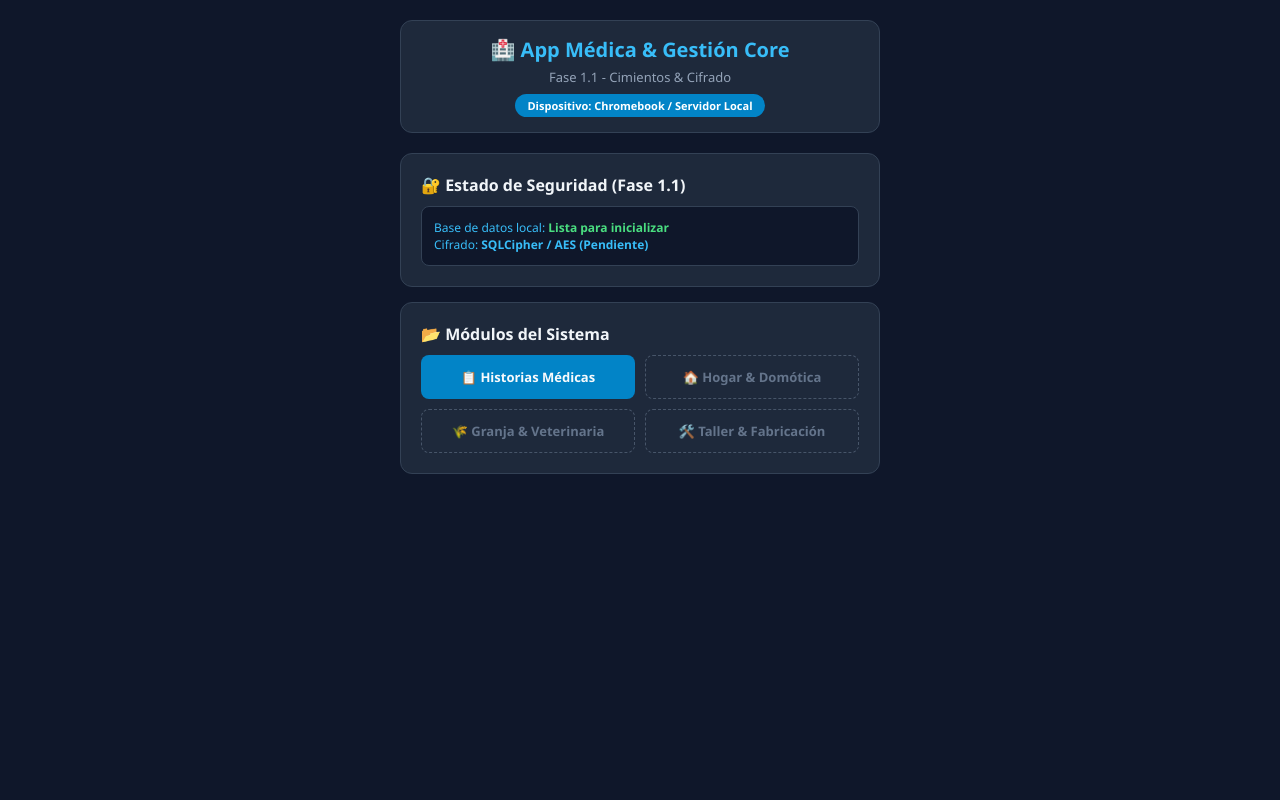
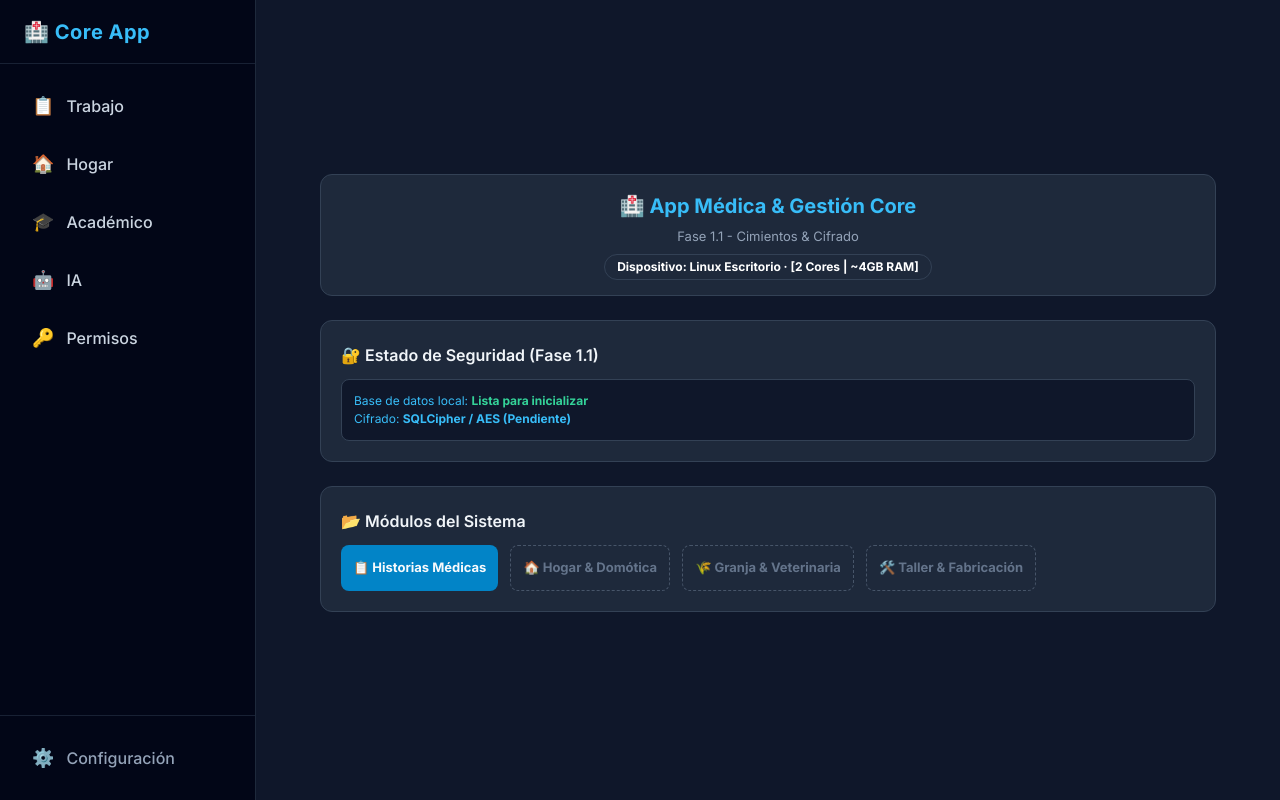
Before and after one commit to EIGI777/app_medica, a website: page www/index.html in a window 1280 px wide. Drawn offline with nearby package versions, Linux system fonts and the light colour scheme.

Commit message:
Actualizando interfaz HTML

```diff
--- /dev/null
+++ b/www/hardware.js
@@ -0,0 +1,42 @@
+// hardware.js
+export function detectHardwareEnvironment(callback) {
+    const ua = navigator.userAgent;
+    let os = "Desconocido";
+    let deviceType = "Escritorio";
+
+    // 1. Sistema Operativo
+    if (/CrOS/.test(ua)) os = "ChromeOS";
+    else if (/Android/.test(ua)) os = "Android";
+    else if (/iPhone|iPad|iPod/.test(ua)) os = "iOS";
+    else if (/Win/.test(ua)) os = "Windows";
+    else if (/Mac/.test(ua)) os = "macOS";
+    else if (/Linux/.test(ua)) os = "Linux";
+
+    // 2. Tipo de Dispositivo
+    const isMobile = /Mobi|Android|iPhone/i.test(ua);
+    const isTablet = /Tablet|iPad/i.test(ua) || (os === "Android" && !/Mobi/.test(ua));
+
+    if (isTablet) deviceType = "Tablet";
+    else if (isMobile) deviceType = "Móvil";
+
+    // 3. Hardware (Cores & RAM)
+    const cores = navigator.hardwareConcurrency ? `${navigator.hardwareConcurrency} Cores` : "";
+    const ram = navigator.deviceMemory ? `~${navigator.deviceMemory}GB RAM` : "";
+    const specs = [cores, ram].filter(Boolean).join(" | ");
+
+    let label = `${os} ${deviceType}` + (specs ? ` · [${specs}]` : "");
+
+    // Devolvemos el resultado básico de inmediato
+    callback(label);
+
+    // 4. Intento de modelo exacto (Asíncrono)
+    if (navigator.userAgentData?.getHighEntropyValues) {
+        navigator.userAgentData.getHighEntropyValues(["model"])
+            .then(uaData => {
+                if (uaData.model) {
+                    callback(`${os} (${uaData.model}) · ${deviceType}`);
+                }
+            })
+            .catch(() => {});
+    }
+}
--- a/www/index.html
+++ b/www/index.html
@@ -3,63 +3,101 @@
 <head>
     <meta charset="UTF-8">
     <meta name="viewport" content="width=device-width, initial-scale=1.0">
-    <title>App Médica - Core</title>
-    <style>
-        * { box-sizing: border-box; margin: 0; padding: 0; font-family: 'Segoe UI', Tahoma, Geneva, Verdana, sans-serif; }
-        body { background-color: #0f172a; color: #f8fafc; padding: 20px; display: flex; flex-direction: column; align-items: center; min-height: 100vh; }
-        .container { width: 100%; max-width: 480px; }
-        .header { text-align: center; margin-bottom: 20px; padding: 15px; background: #1e293b; border-radius: 12px; border: 1px solid #334155; }
-        .header h1 { color: #38bdf8; font-size: 20px; }
-        .header p { color: #94a3b8; font-size: 13px; margin-top: 5px; }
-        .device-badge { display: inline-block; background: #0284c7; color: white; padding: 4px 12px; border-radius: 12px; font-size: 11px; margin-top: 8px; font-weight: bold; }
+    <title>App Médica Gil</title>
+    <script src="https://cdn.tailwindcss.com"></script>
+    <link rel="preconnect" href="https://fonts.googleapis.com">
+    <link rel="preconnect" href="https://fonts.gstatic.com" crossorigin>
+    <link href="https://fonts.googleapis.com/css2?family=Inter:wght@300;400;500;600;700&display=swap" rel="stylesheet">
+    <script>
+        tailwind.config = {theme: {extend: {fontFamily: {sans: ['Inter', 'sans-serif'],},colors: {brand: {50: '#f0f9ff',100: '#e0f2fe',400: '#38bdf8',500: '#0ea5e9',600: '#0284c7',900: '#0c4a6e',}}}}}
+    </script>
+    <link rel="stylesheet" href="style.css">
+</head>
 
-        .card { background: #1e293b; padding: 20px; border-radius: 12px; border: 1px solid #334155; margin-bottom: 15px; }
-        .card h2 { font-size: 16px; color: #f1f5f9; margin-bottom: 10px; display: flex; justify-content: space-between; align-items: center; }
+<body class="bg-slate-900 text-slate-100 font-sans min-h-screen flex flex-col md:flex-row relative overflow-x-hidden">
 
-        .btn-grid { display: grid; grid-template-columns: 1fr 1fr; gap: 10px; margin-top: 10px; }
-        .btn { background: #334155; color: #f8fafc; border: none; padding: 12px; border-radius: 8px; font-size: 13px; font-weight: bold; cursor: pointer; text-align: center; }
-        .btn-active { background: #0284c7; }
-        .btn-disabled { background: #1e293b; color: #64748b; border: 1px dashed #475569; }
+  <!-- Botón Móvil para abrir/cerrar Menú -->
+  <button id="sidebar-toggle" class="md:hidden fixed top-4 left-4 z-50 p-2.5 bg-brand-600 text-white rounded-lg shadow-lg focus:outline-none hover:bg-brand-500 transition-all">
+    <svg id="menu-icon" class="w-6 h-6" fill="none" stroke="currentColor" viewBox="0 0 24 24">
+      <path stroke-linecap="round" stroke-linejoin="round" stroke-width="2" d="M4 6h16M4 12h16M4 18h16" />
+    </svg>
+  </button>
 
-        .status-box { background: #0f172a; padding: 12px; border-radius: 8px; border: 1px solid #334155; font-size: 12px; color: #38bdf8; margin-top: 10px; }
+  <!-- Overlay para fondo oscuro en Móviles -->
+  <div id="sidebar-overlay" class="fixed inset-0 bg-slate-950/60 backdrop-blur-sm z-30 hidden md:hidden transition-opacity"></div>
 
-        /* Modal de construcción */
-        .modal { display: none; position: fixed; top: 0; left: 0; width: 100%; height: 100%; background: rgba(0,0,0,0.8); justify-content: center; align-items: center; z-index: 100; }
-        .modal-content { background: #1e293b; padding: 25px; border-radius: 12px; max-width: 320px; text-align: center; border: 1px solid #0284c7; }
-        .modal-content h3 { color: #38bdf8; margin-bottom: 10px; font-size: 18px; }
-        .modal-content p { color: #cbd5e1; font-size: 14px; margin-bottom: 20px; }
-        .close-btn { background: #0284c7; color: white; border: none; padding: 8px 20px; border-radius: 6px; font-weight: bold; cursor: pointer; }
-    </style>
-</head>
-<body>
+  <!-- Menú Lateral (Sidebar) -->
+  <aside id="sidebar" class="fixed top-0 left-0 z-40 w-64 h-screen bg-slate-950 border-r border-slate-800 flex flex-col justify-between transform -translate-x-full md:translate-x-0 transition-transform duration-300 ease-in-out">
 
-<div class="container">
-    <div class="header">
-        <h1>🏥 App Médica & Gestión Core</h1>
-        <p>Fase 1.1 - Cimientos & Cifrado</p>
-        <div id="device-tag" class="device-badge">Detectando hardware...</div>
+    <div>
+      <!-- Cabecera del Menú -->
+      <div class="h-16 flex items-center px-6 border-b border-slate-800/80">
+        <span class="text-xl font-bold text-brand-400 tracking-wide flex items-center gap-2">
+          🏥 Core App
+        </span>
+      </div>
+
+      <!-- Navegación Principal -->
+      <nav class="p-4 space-y-1.5">
+        <a href="#trabajo" class="flex items-center gap-3 px-4 py-3 text-slate-300 rounded-xl hover:bg-slate-800/70 hover:text-brand-400 transition-colors font-medium">
+          <span class="text-lg">📋</span> Trabajo
+        </a>
+        <a href="#hogar" class="flex items-center gap-3 px-4 py-3 text-slate-300 rounded-xl hover:bg-slate-800/70 hover:text-brand-400 transition-colors font-medium">
+          <span class="text-lg">🏠</span> Hogar
+        </a>
+        <a href="#academico" class="flex items-center gap-3 px-4 py-3 text-slate-300 rounded-xl hover:bg-slate-800/70 hover:text-brand-400 transition-colors font-medium">
+          <span class="text-lg">🎓</span> Académico
+        </a>
+        <a href="#ia" class="flex items-center gap-3 px-4 py-3 text-slate-300 rounded-xl hover:bg-slate-800/70 hover:text-brand-400 transition-colors font-medium">
+          <span class="text-lg">🤖</span> IA
+        </a>
+        <a href="#permisos" class="flex items-center gap-3 px-4 py-3 text-slate-300 rounded-xl hover:bg-slate-800/70 hover:text-brand-400 transition-colors font-medium">
+          <span class="text-lg">🔑</span> Permisos
+        </a>
+      </nav>
+    </div>
+
+    <!-- Opción Inferior: Configuración -->
+    <div class="p-4 border-t border-slate-800/80">
+      <a href="#configuracion" class="flex items-center gap-3 px-4 py-3 text-slate-400 rounded-xl hover:bg-slate-800/70 hover:text-slate-100 transition-colors font-medium">
+        <span class="text-lg">⚙️</span> Configuración
+      </a>
+    </div>
+
+  </aside>
+
+  <!-- Contenido Principal (Tu vista previa adaptada al espacio del sidebar) -->
+  <main class="flex-1 md:ml-64 p-6 transition-all">
+    <div class="container max-w-4xl mx-auto">
+
+      <div class="header mb-6">
+        <h1 class="text-2xl font-bold">🏥 App Médica & Gestión Core</h1>
+        <p class="text-slate-400">Fase 1.1 - Cimientos & Cifrado</p>
+        <div id="device-tag" class="device-badge mt-2 inline-block px-3 py-1 bg-slate-800 text-xs rounded-full border border-slate-700">Detectando hardware...</div>
       </div>
 
       <!-- Módulo Activo: Login & Seguridad Base -->
-    <div class="card">
-        <h2>🔐 Estado de Seguridad (Fase 1.1)</h2>
+      <div class="card mb-6">
+        <h2 class="text-lg font-semibold mb-2">🔐 Estado de Seguridad (Fase 1.1)</h2>
         <div class="status-box" id="db-status">
-            Base de datos local: <strong style="color:#4ade80;">Lista para inicializar</strong><br>
+          Base de datos local: <strong class="text-emerald-400">Lista para inicializar</strong><br>
           Cifrado: <strong>SQLCipher / AES (Pendiente)</strong>
         </div>
       </div>
 
       <!-- Módulos de la App -->
       <div class="card">
-        <h2>📂 Módulos del Sistema</h2>
-        <div class="btn-grid">
+        <h2 class="text-lg font-semibold mb-2">📂 Módulos del Sistema</h2>
+        <div class="btn-grid flex flex-wrap gap-3">
           <button class="btn btn-active" onclick="alert('Módulo de Historias Clínicas: En desarrollo activo para la Fase 1.2')">📋 Historias Médicas</button>
           <button class="btn btn-disabled" onclick="openModal('Módulo de Hogar y Domótica')">🏠 Hogar & Domótica</button>
           <button class="btn btn-disabled" onclick="openModal('Módulo de Producción & Granja')">🌾 Granja & Veterinaria</button>
           <button class="btn btn-disabled" onclick="openModal('Módulo de CAD/CNC/3D')">🛠️ Taller & Fabricación</button>
         </div>
       </div>
+
     </div>
+  </main>
 
   <!-- Ventana Emergente para Módulos en Construcción -->
   <div id="devModal" class="modal">
@@ -70,24 +108,6 @@
     </div>
   </div>
 
-<script>
-    // Detección básica de entorno de hardware
-    const ua = navigator.userAgent;
-    let devName = "Chromebook / Servidor Local";
-    if (ua.includes("Android")) {
-        devName = ua.includes("Samsung") ? "Samsung A02 (Gama Entrada)" : "Redmi Note / Android Móvil";
-    }
-    document.getElementById("device-tag").innerText = "Dispositivo: " + devName;
-
-    function openModal(moduleName) {
-        document.getElementById("modalText").innerHTML = `<strong>${moduleName}</strong><br><br>En un futuro estará disponible, estamos trabajando en ello.`;
-        document.getElementById("devModal").style.display = "flex";
-    }
-
-    function closeModal() {
-        document.getElementById("devModal").style.display = "none";
-    }
-</script>
-
+  <script type="module" src="script.js"></script>
 </body>
 </html>
--- /dev/null
+++ b/www/script.js
@@ -0,0 +1,34 @@
+// script.js
+import { detectHardwareEnvironment } from './hardware.js';
+
+document.addEventListener('DOMContentLoaded', () => {
+    // Detectar hardware y actualizar el DOM
+    detectHardwareEnvironment((hardwareText) => {
+        const tag = document.getElementById("device-tag");
+        if (tag) tag.innerText = "Dispositivo: " + hardwareText;
+    });
+
+    // Lógica del Sidebar Móvil
+    const toggleBtn = document.getElementById('sidebar-toggle');
+    const sidebar = document.getElementById('sidebar');
+    const overlay = document.getElementById('sidebar-overlay');
+
+    function toggleSidebar() {
+        const isOpen = !sidebar.classList.contains('-translate-x-full');
+        sidebar.classList.toggle('-translate-x-full', isOpen);
+        overlay.classList.toggle('hidden', isOpen);
+    }
+
+    toggleBtn?.addEventListener('click', toggleSidebar);
+    overlay?.addEventListener('click', toggleSidebar);
+});
+
+// Modales
+window.openModal = function(moduleName) {
+    document.getElementById("modalText").innerHTML = `<strong>${moduleName}</strong><br><br>En un futuro estará disponible, estamos trabajando en ello.`;
+    document.getElementById("devModal").style.display = "flex";
+};
+
+window.closeModal = function() {
+    document.getElementById("devModal").style.display = "none";
+};
--- /dev/null
+++ b/www/style.css
@@ -0,0 +1,26 @@
+<style>
+        * { box-sizing: border-box; margin: 0; padding: 0; font-family: 'Segoe UI', Tahoma, Geneva, Verdana, sans-serif; }
+        body { background-color: #0f172a; color: #f8fafc; padding: 20px; display: flex; flex-direction: column; align-items: center; min-height: 100vh; }
+        .container { width: 100%; max-width: 480px; }
+        .header { text-align: center; margin-bottom: 20px; padding: 15px; background: #1e293b; border-radius: 12px; border: 1px solid #334155; }
+        .header h1 { color: #38bdf8; font-size: 20px; }
+        .header p { color: #94a3b8; font-size: 13px; margin-top: 5px; }
+        .device-badge { display: inline-block; background: #0284c7; color: white; padding: 4px 12px; border-radius: 12px; font-size: 11px; margin-top: 8px; font-weight: bold; }
+
+        .card { background: #1e293b; padding: 20px; border-radius: 12px; border: 1px solid #334155; margin-bottom: 15px; }
+        .card h2 { font-size: 16px; color: #f1f5f9; margin-bottom: 10px; display: flex; justify-content: space-between; align-items: center; }
+
+        .btn-grid { display: grid; grid-template-columns: 1fr 1fr; gap: 10px; margin-top: 10px; }
+        .btn { background: #334155; color: #f8fafc; border: none; padding: 12px; border-radius: 8px; font-size: 13px; font-weight: bold; cursor: pointer; text-align: center; }
+        .btn-active { background: #0284c7; }
+        .btn-disabled { background: #1e293b; color: #64748b; border: 1px dashed #475569; }
+
+        .status-box { background: #0f172a; padding: 12px; border-radius: 8px; border: 1px solid #334155; font-size: 12px; color: #38bdf8; margin-top: 10px; }
+
+        /* Modal de construcción */
+        .modal { display: none; position: fixed; top: 0; left: 0; width: 100%; height: 100%; background: rgba(0,0,0,0.8); justify-content: center; align-items: center; z-index: 100; }
+        .modal-content { background: #1e293b; padding: 25px; border-radius: 12px; max-width: 320px; text-align: center; border: 1px solid #0284c7; }
+        .modal-content h3 { color: #38bdf8; margin-bottom: 10px; font-size: 18px; }
+        .modal-content p { color: #cbd5e1; font-size: 14px; margin-bottom: 20px; }
+        .close-btn { background: #0284c7; color: white; border: none; padding: 8px 20px; border-radius: 6px; font-weight: bold; cursor: pointer; }
+</style>
```
Also changed, not shown: Datos.txt (+0 -13 lines). Lines whose indentation alone changed are shown as unchanged.
